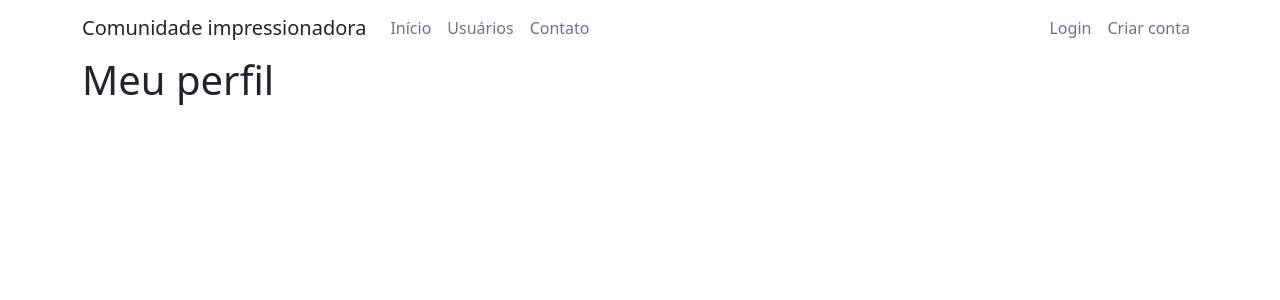
After one commit to thiagoa-martins/CI, a Flask app: page /perfil in a window 1280 px wide. The commit adds this page. Shown: the top 300 px of the page. Run offline with Flask 3, Linux system fonts and the light colour scheme.

Commit message:
customizing the site for logged-in users

```diff
--- a/comunidadeimpressionadora/__init__.py
+++ b/comunidadeimpressionadora/__init__.py
@@ -3,6 +3,7 @@ import os
 from flask import Flask
 from flask_sqlalchemy import SQLAlchemy
 from flask_bcrypt import Bcrypt
+from flask_login import LoginManager
 
 app = Flask(__name__)
 
@@ -11,5 +12,6 @@ app.config['SQLALCHEMY_DATABASE_URI'] = 'sqlite:///comunidade.db'
 
 database = SQLAlchemy(app)
 bcrypt = Bcrypt(app)
+login_manager = LoginManager(app)
 
 from comunidadeimpressionadora import routes
--- a/comunidadeimpressionadora/forms.py
+++ b/comunidadeimpressionadora/forms.py
@@ -18,5 +18,5 @@ class FormCriarConta(FlaskForm):
 class FormLogin(FlaskForm):
     email = StringField('E-mail', validators=[DataRequired(), Email()])
     senha = PasswordField('Senha', validators=[DataRequired(), Length(6, 22)])
+    lembrar_senha = BooleanField('Lembrar senha')
     botao_submit_login = SubmitField('Fazer login')
-    lembrar_senha = BooleanField('Lembrar senha')
--- a/comunidadeimpressionadora/routes.py
+++ b/comunidadeimpressionadora/routes.py
@@ -2,6 +2,7 @@ from comunidadeimpressionadora import app, database, bcrypt
 from comunidadeimpressionadora.models import Usuario
 from flask import render_template, url_for, request, flash, redirect
 from comunidadeimpressionadora.forms import FormLogin, FormCriarConta
+from flask_login import login_user, logout_user, current_user
 
 lista_de_usuarios = ['Thiago', 'Pedro', 'Munir', 'Vinicius', 'Ryan']
 
@@ -33,11 +34,26 @@ def login():
     if form_login.validate_on_submit() and 'botao_submit_login' in request.form:
         usuario = Usuario.query.filter_by(email=form_login.email.data).first()
         senha_form = form_login.senha.data
-        senha_correta = bcrypt.check_password_hash(usuario.senha, senha_form)
-        if senha_correta:
+
+        if usuario and bcrypt.check_password_hash(usuario.senha, senha_form):
+            login_user(usuario, remember=form_login.lembrar_senha.data)
             flash(f'Login feito com sucesso no e-mail: {form_login.email.data}', 'alert-success')
             return redirect(url_for('home'))
         else:
             flash(f'E-mail: {form_login.email.data} ou senha incorretos ', 'alert-danger')
 
     return render_template('login.html', form_criar_conta=form_criar_conta, form_login=form_login)
+
+@app.route('/sair')
+def sair():
+    logout_user()
+    flash(f'Logout feito com sucesso', 'alert-sucess')
+    return redirect(url_for('home'))
+
+@app.route('/perfil')
+def perfil():
+    return render_template('perfil.html')
+
+@app.route('/post/criar')
+def criar_post():
+    return render_template('criarpost.html')
--- a/comunidadeimpressionadora/templates/navbar.html
+++ b/comunidadeimpressionadora/templates/navbar.html
@@ -14,12 +14,24 @@
                 </li>
             </ul>
             <ul class="navbar-nav">
+                {% if current_user.is_authenticated %}
+                    <li class="nav-item">
+                        <a class="nav-link text-secondary" href="{{ url_for('criar_post') }}">Criar post</a>
+                    </li>
+                    <li class="nav-item">
+                        <a class="nav-link text-secondary" href="{{ url_for('perfil') }}">Meu perfil</a>
+                    </li>
+                    <li class="nav-item">
+                        <a class="nav-link text-secondary" href="{{ url_for('sair') }}">Sair</a>
+                    </li>
+                {% else %}
                     <li class="nav-item">
                         <a class="nav-link text-secondary" href="{{ url_for('login') }}">Login</a>
                     </li>
                     <li class="nav-item">
                         <a class="nav-link text-secondary" href="{{ url_for('login') }}">Criar conta</a>
                     </li>
+                {% endif %}
             </ul>
         </div>
   </div>
--- /dev/null
+++ b/comunidadeimpressionadora/templates/perfil.html
@@ -0,0 +1,7 @@
+{% extends 'base.html' %}
+
+{% block body %}
+    <div class="container">
+        <h1>Meu perfil</h1>
+    </div>
+{% endblock %}
```
Also changed, not shown: comunidadeimpressionadora/models.py (+6 -2 lines), comunidadeimpressionadora/templates/criarpost.html (added, +7 -0 lines). Lines whose indentation alone changed are shown as unchanged.
